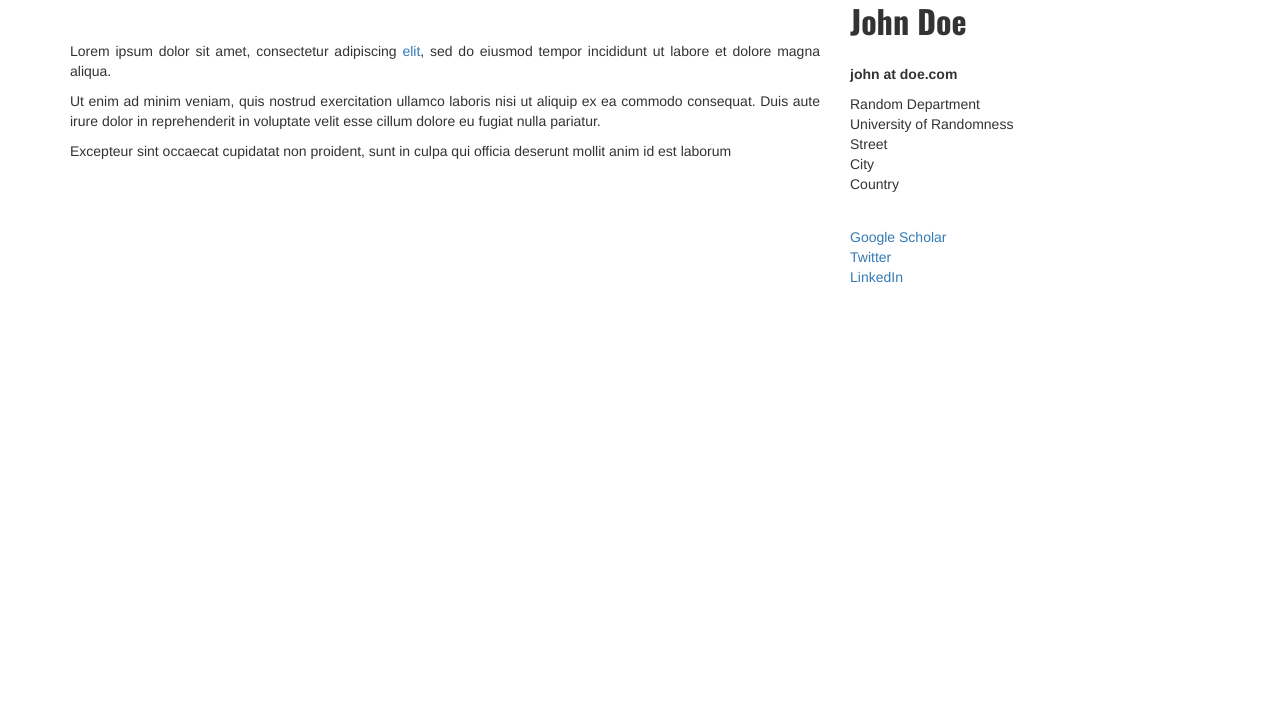
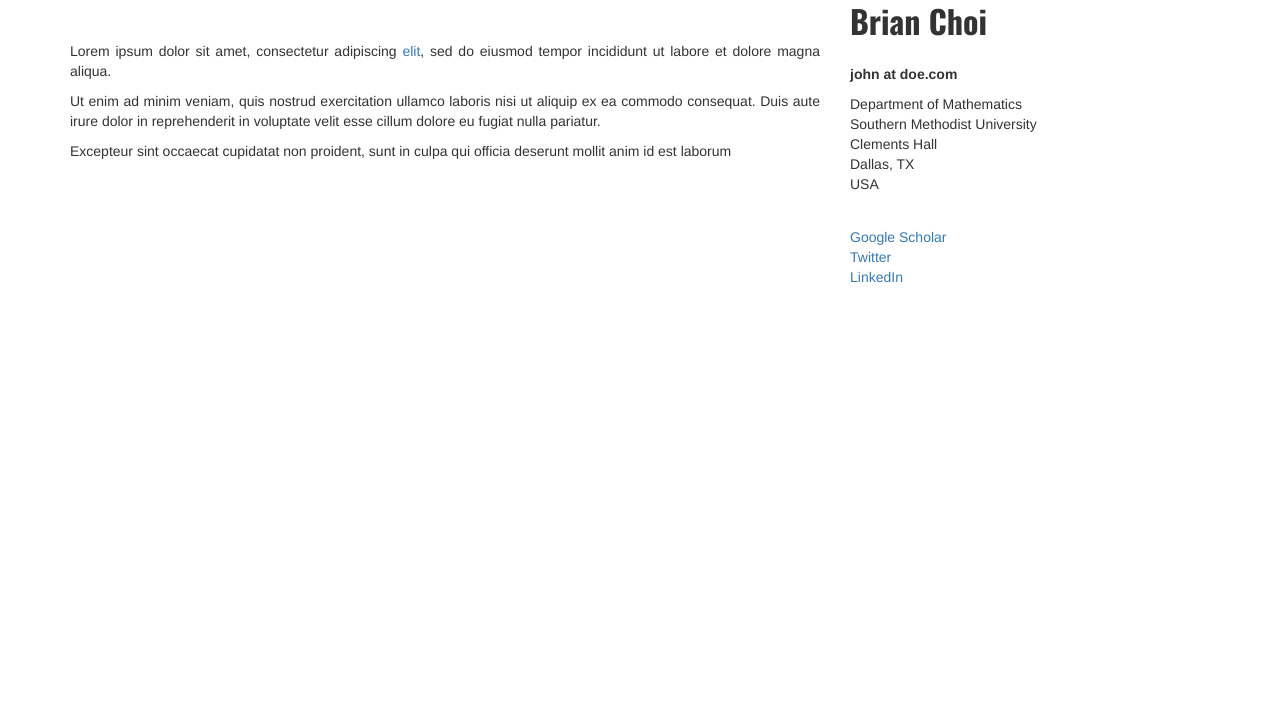
Before and after one commit to ChoiBrian/ChoiBrian.github.io, a plain HTML site: page index.html in a window 1280 px wide. Shown: the part 73-800 px from the top of the page. Drawn offline with nearby package versions, Linux system fonts and the light colour scheme.

Commit message:
Update index.html

```diff
--- a/index.html
+++ b/index.html
@@ -64,13 +64,13 @@
 
             <!-- Contact Info on the Sidebar -->
             <div class="col-md-4">
-                <div style="font-family: 'Oswald', sans-serif; font-size: 32px;"><b>John Doe</b></div><br>
+                <div style="font-family: 'Oswald', sans-serif; font-size: 32px;"><b>Brian Choi</b></div><br>
                 <p><b>john at doe.com</b><br>
-                <p>Random Department<br>
-                University of Randomness<br>
-                Street<br>
-                City <br>
-                Country<br>
+                <p>Department of Mathematics<br>
+                Southern Methodist University<br>
+                Clements Hall<br>
+                Dallas, TX <br>
+                USA<br>
                 </p>
             </div>
 
```
